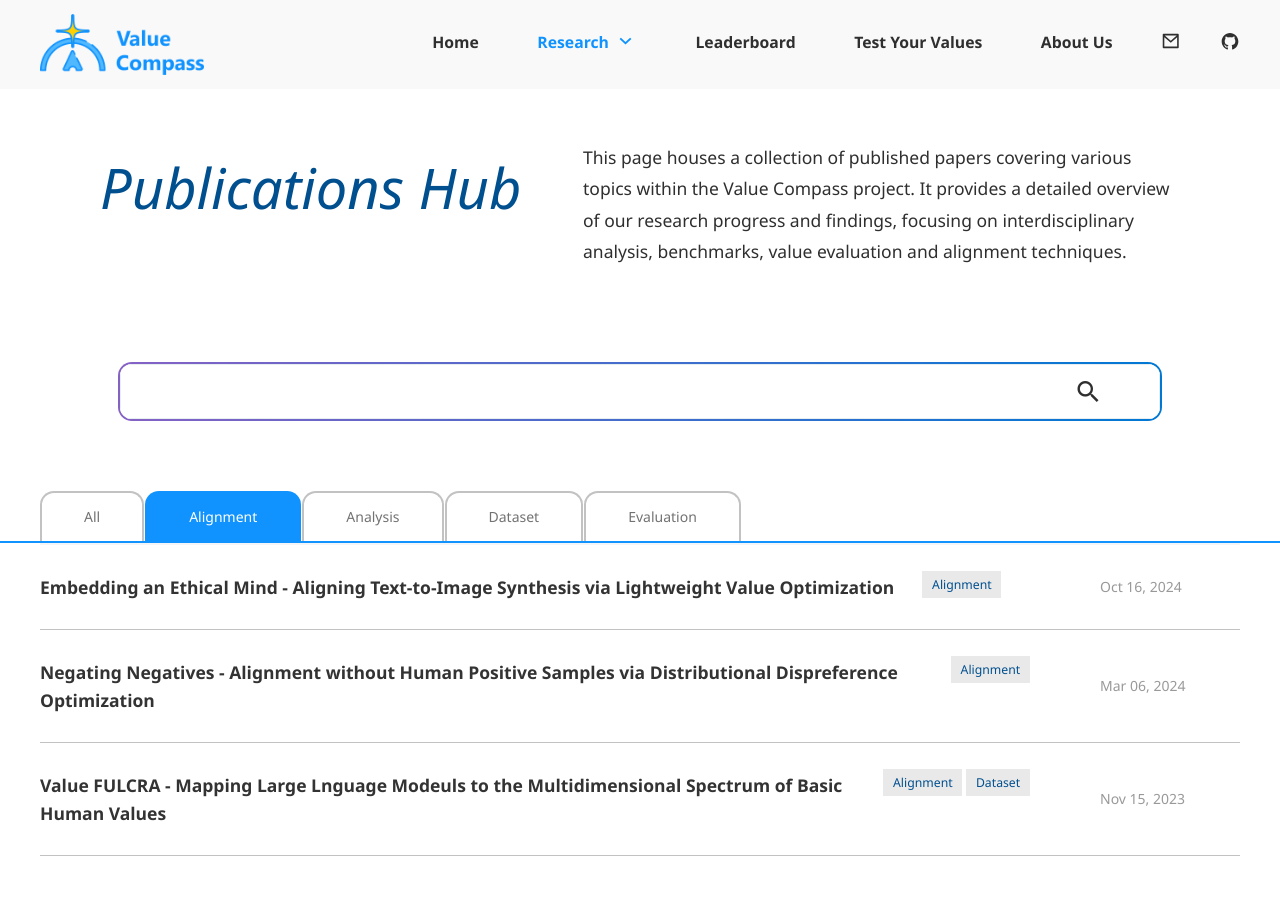
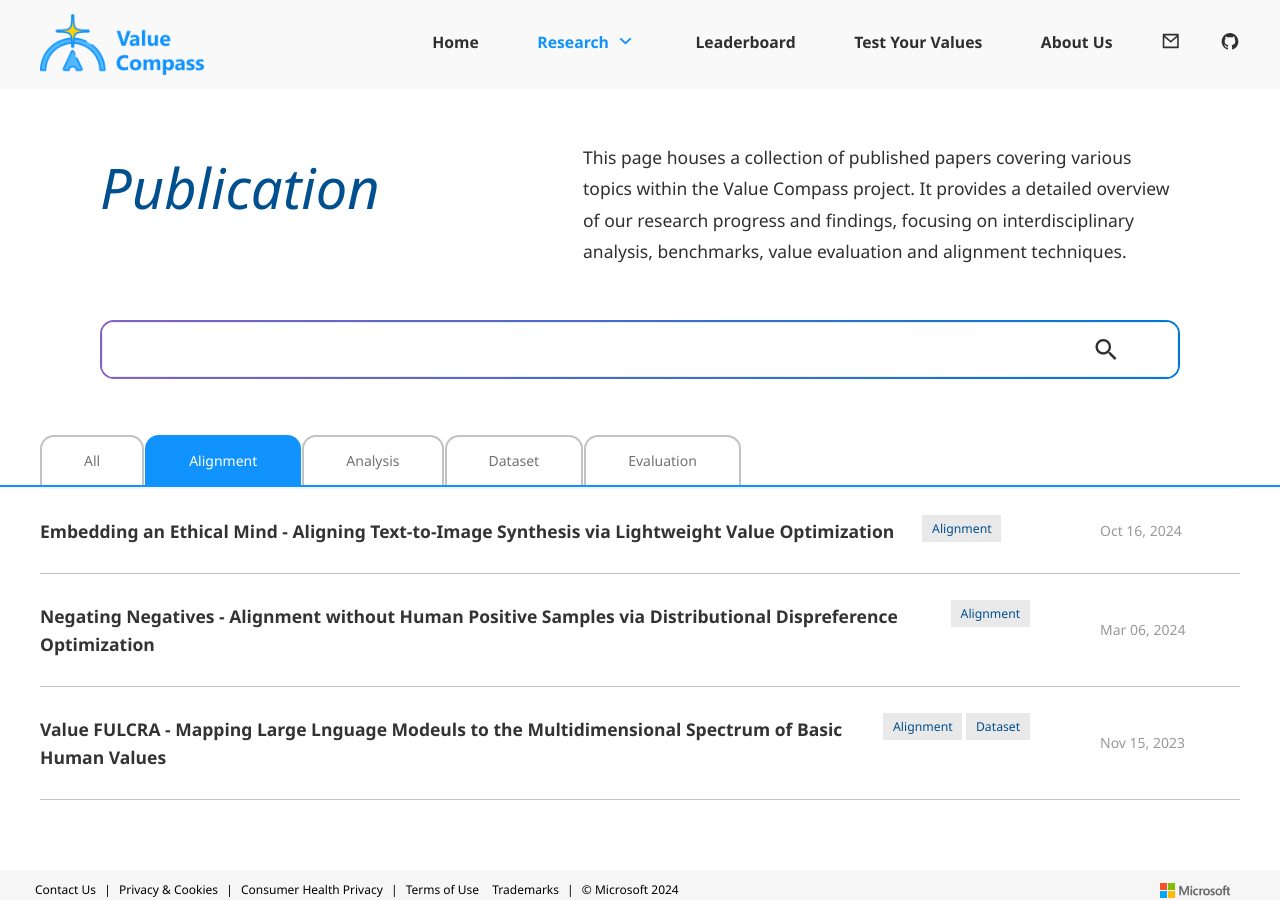
Before and after one commit to ValueCompass/Research, a Jekyll site: the page built from _modules/alignment.md, in a window 1280 px wide. Built offline with Jekyll 4.4.1, drawn with Linux system fonts in a browser that asks for light colours; nearby versions of some CDN libraries.

Commit message:
update text

```diff
--- a/_data/settings.yml
+++ b/_data/settings.yml
@@ -17,12 +17,12 @@
 #-------------------------------
 # PapersPage Settings
 PagesPage:
-  name: Publications Hub
+  name: Publication
   description: This page houses a collection of published papers covering various topics within the Value Compass project. It provides a detailed overview of our research progress and findings, focusing on interdisciplinary analysis, benchmarks, value evaluation and alignment techniques.
   image: pages_cover.png
 
 TalksPage:
-  name: Events & Insights
+  name: Blog
   description: This page offers a repository of interviews, conference presentations, and workshop discussions. It delivers our understanding and insights about the latest trends and developments in the fields of AI ethics and value alignment.
 
 ResourcesPage:
--- a/_includes/search.html
+++ b/_includes/search.html
@@ -1,6 +1,6 @@
 <!-- begin search -->
-<div class="search">
-  <div>
+<div class="container">
+  <div class="search">
     <div class="row">
       <div class="col col-12">
         <div>
--- a/_sass/3-modules/_search.scss
+++ b/_sass/3-modules/_search.scss
@@ -3,8 +3,9 @@
   z-index: 2;
   background: $white;
   transition: all 250ms ease;
-  max-width: 1100px;
-  margin: 3em auto 3em;
+  max-width: 1328px;
+  width: 90%;
+  margin: 0em auto 2em;
 
   &.is-visible {
     transform: scale(1);
@@ -31,7 +32,6 @@
 }
 
 .search__group {
-  margin: 0 2em;
   position: relative;
   border: solid 2px transparent;
   border-radius: 1em;
```
